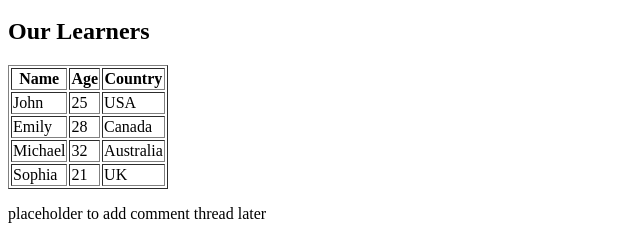
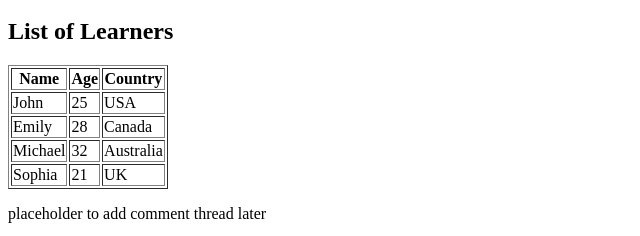
Before and after one commit to etoye28/My_First_Portfolio, a plain HTML site: page html_basic/index.html in a window 1280 px wide. Shown: the part 615-851 px from the top of the page, 0-640 px from the left. Drawn offline with Linux system fonts and the light colour scheme.

Commit message:
what about this

```diff
--- a/html_basic/index.html
+++ b/html_basic/index.html
@@ -11,7 +11,8 @@
       <li><a href="tweets.html">Tweets</a></li>
     </ul>
   </header>
-    <main><article>
+    <main>
+    <article>
     <h1>Welcome to My First Webpage</h1>
     <p><a href="tweets.html">See My Tweets 🚀</a></p>
 
@@ -27,7 +28,12 @@
     <a href="https://alxafrica.com" target="_blank">
         <img src="https://i.ibb.co/gTDZZT8/ALX-Logo-07.png" alt="ALX Logo" width="300">
     </a>
-    <h2>Our Learners</h2>
+
+</article>
+<article>
+  <!-- Your existing content above -->
+
+  <h2>List of Learners</h2>
 
   <table border="1">
     <thead>
@@ -62,6 +68,7 @@
   </table>
 </article>
 
+
     <aside>
       <p>placeholder to add comment thread later</p>
     </aside>
```
Lines whose indentation alone changed are shown as unchanged.
